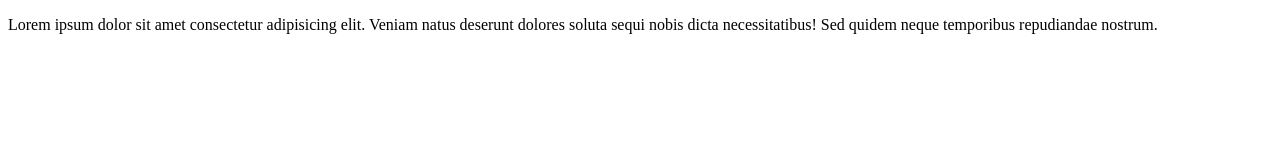
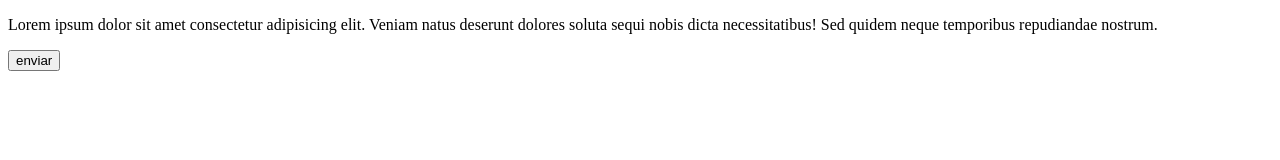
Before and after one commit to yorman-129/testRepositorio, a plain HTML site: page index.html in a window 1280 px wide. Drawn offline with Linux system fonts and the light colour scheme.

Commit message:
agregar button

```diff
--- a/index.html
+++ b/index.html
@@ -11,6 +11,11 @@
     <div class="container">
         <div class="row">
             <p>Lorem ipsum dolor sit amet consectetur adipisicing elit. Veniam natus deserunt dolores soluta sequi nobis dicta necessitatibus! Sed quidem neque temporibus repudiandae nostrum.</p>
+            <form action="submit" method="post">
+                <button>
+                    enviar
+                </button>
+            </form>
         </div>
     </div>
 
```
